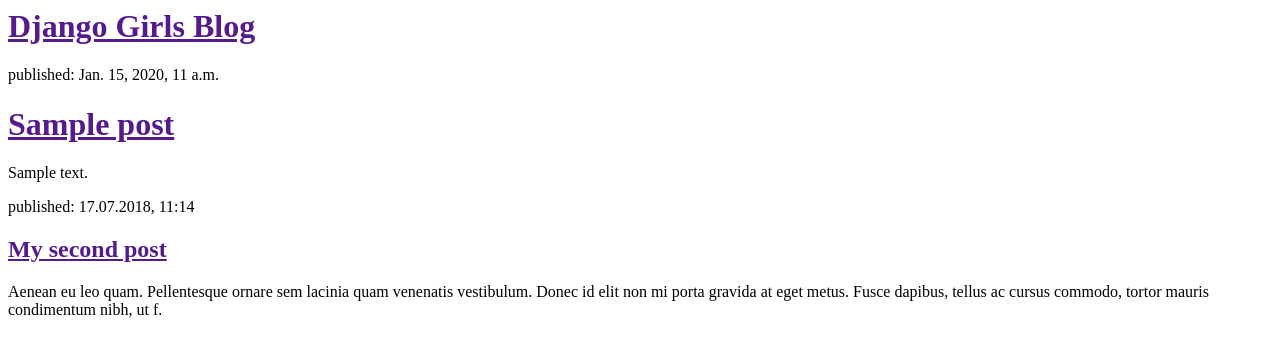
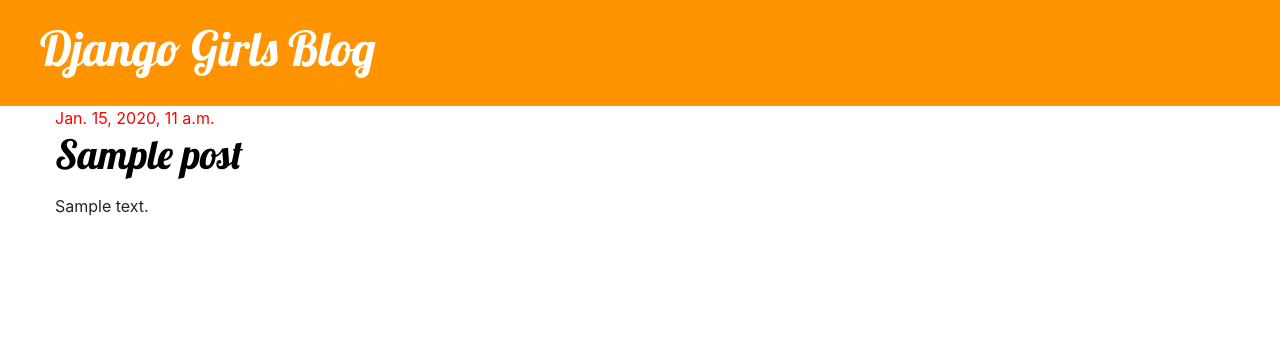
Before and after one commit to fh1711/my-first-blog, a Django app: page / in a window 1280 px wide. Shown: the top 357 px of the page. Run offline with Django 3.2, Linux system fonts and the light colour scheme; tables that the repository leaves empty hold one stand-in row (values such as "Sample post"); some libraries are stand-ins or nearby versions.

Commit message:
Cosmetics

```diff
--- /dev/null
+++ b/blog/static/css/blog.css
@@ -0,0 +1,51 @@
+h1 a {
+    color: #FCA205;
+    font-family: 'Lobster';
+}
+
+.page-header {
+    background-color: #ff9400;
+    margin-top: 0;
+    padding: 20px 20px 20px 40px;
+}
+
+.page-header h1, .page-header h1 a, .page-header h1 a:visited, .page-header h1 a:active {
+    color: #ffffff;
+    font-size: 36pt;
+    text-decoration: none;
+}
+
+.content {
+    margin-left: 40px;
+}
+
+h1, h2, h3, h4 {
+    font-family: 'Lobster', cursive;
+}
+
+.date {
+    color: #ff0000;
+}
+
+.save {
+    float: right;
+}
+
+.post-form textarea, .post-form input {
+    width: 100%;
+}
+
+.top-menu, .top-menu:hover, .top-menu:visited {
+    color: #ffffff;
+    float: right;
+    font-size: 26pt;
+    margin-right: 20px;
+}
+
+.post {
+    margin-bottom: 70px;
+}
+
+.post h1 a, .post h1 a:visited {
+    color: #000000;
+}
--- /dev/null
+++ b/blog/templates/blog/base.html
@@ -0,0 +1,24 @@
+{% load static %}
+<html>
+    <head>
+        <link rel="stylesheet" href="https://stackpath.bootstrapcdn.com/bootstrap/4.1.2/css/bootstrap.min.css" integrity="sha384-Smlep5jCw/wG7hdkwQ/Z5nLIefveQRIY9nfy6xoR1uRYBtpZgI6339F5dgvm/e9B" crossorigin="anonymous">
+        <link rel="stylesheet" href="{% static 'css/blog.css' %}">
+        <link href="http://fonts.googleapis.com/css?family=Lobster&subset=latin,latin-ext" rel="stylesheet" type="text/css">
+        <title>Django Girls blog</title>
+    </head>
+    <body>
+        <div class="page-header">
+            <h1><a href="">Django Girls Blog</a></h1>
+        </div>
+
+        <div class="content container">
+            <div class="row">
+                <div class="col-md-8">
+                    {% block content %}
+                    {% endblock %}
+                </div>
+            </div>
+        </div>
+
+    </body>
+</html>
--- a/blog/templates/blog/post_list.html
+++ b/blog/templates/blog/post_list.html
@@ -1,30 +1,12 @@
-<html>
-    <head>
-        <title>Django Girls blog</title>
-    </head>
-    <body>
-        <div>
-            <h1><a href="">Django Girls Blog</a></h1>
+{% extends 'blog/base.html' %}
+{% block content %}
+    {% for post in posts %}
+        <div class="post">
+            <div class="date">
+                {{ post.published_date }}
+            </div>
+            <h1><a href="">{{ post.title }}</a></h1>
+            <p>{{ post.text|linebreaks }}</p>
         </div>
-
-        {% for post in posts %}
-            <div>
-                <p>
-                    published: {{ post.published_date }}
-                </p>
-                <h1>
-                    <a href="">{{ post.title }}</a>
-                </h1>
-                <p>
-                    {{ post.text|linebreaksbr }}
-                </p>
-            </div>
-        {% endfor %}
-
-        <div>
-            <p>published: 17.07.2018, 11:14</p>
-            <h2><a href="">My second post</a></h2>
-            <p>Aenean eu leo quam. Pellentesque ornare sem lacinia quam venenatis vestibulum. Donec id elit non mi porta gravida at eget metus. Fusce dapibus, tellus ac cursus commodo, tortor mauris condimentum nibh, ut f.</p>
-        </div>
-    </body>
-</html>
+    {% endfor %}
+{% endblock %}
```
